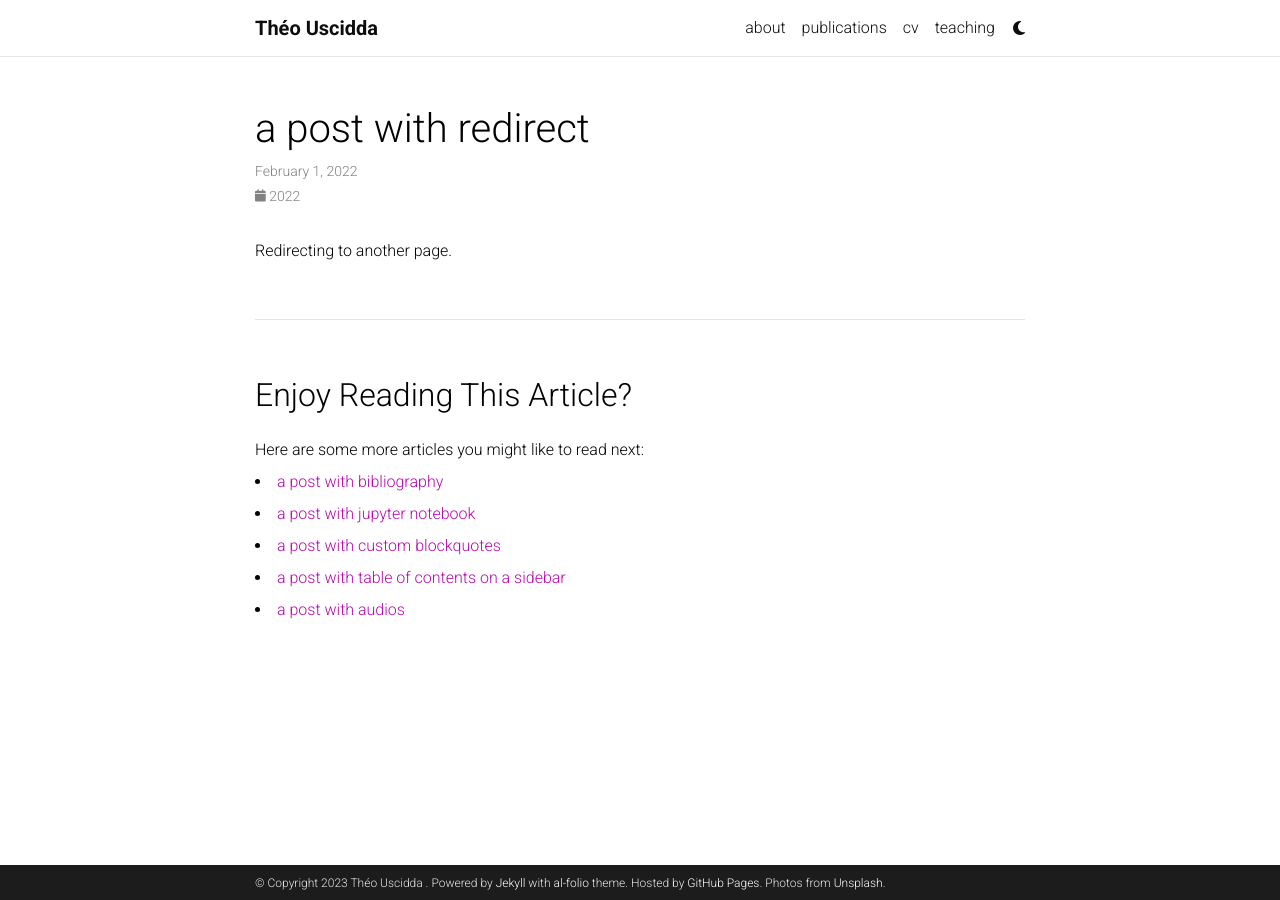
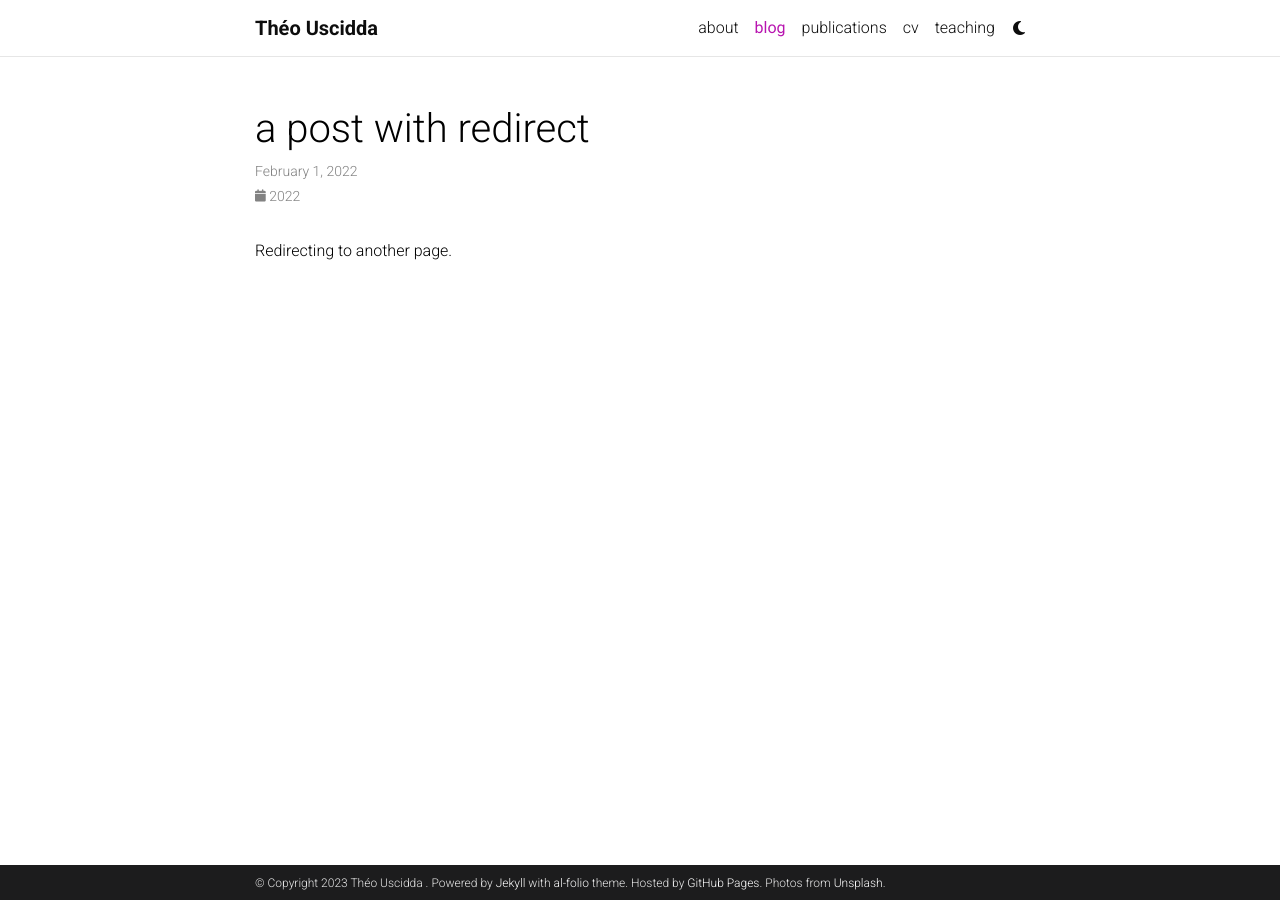
Before and after one commit to theouscidda6/theouscidda6.github.io, a Jekyll site: the page built from _posts/2022-02-01-redirect.md, in a window 1280 px wide. Built offline with Jekyll 4.4.1, drawn with Linux system fonts in a browser that asks for light colours; comment, search, counter and statistics services are not loaded; a style sheet for code colours, icons or effects is not loaded.

Commit message:
change name

```diff
--- a/_config.yml
+++ b/_config.yml
@@ -120,9 +120,9 @@
 # Blog
 # -----------------------------------------------------------------------------
 
-blog_name:  # blog_name will be displayed in your blog page
-blog_nav_title:  # your blog must have a title for it to be displayed in the nav bar
-blog_description:
+blog_name: al-folio # blog_name will be displayed in your blog page
+blog_nav_title: blog # your blog must have a title for it to be displayed in the nav bar
+blog_description: a simple whitespace theme for academics
 permalink: /blog/:year/:title/
 
 # Pagination
@@ -130,7 +130,7 @@
   enabled: true
 
 related_blog_posts:
-  enabled: true
+  enabled: False
   max_related: 5
 
 # Giscus comments (RECOMMENDED)
```
